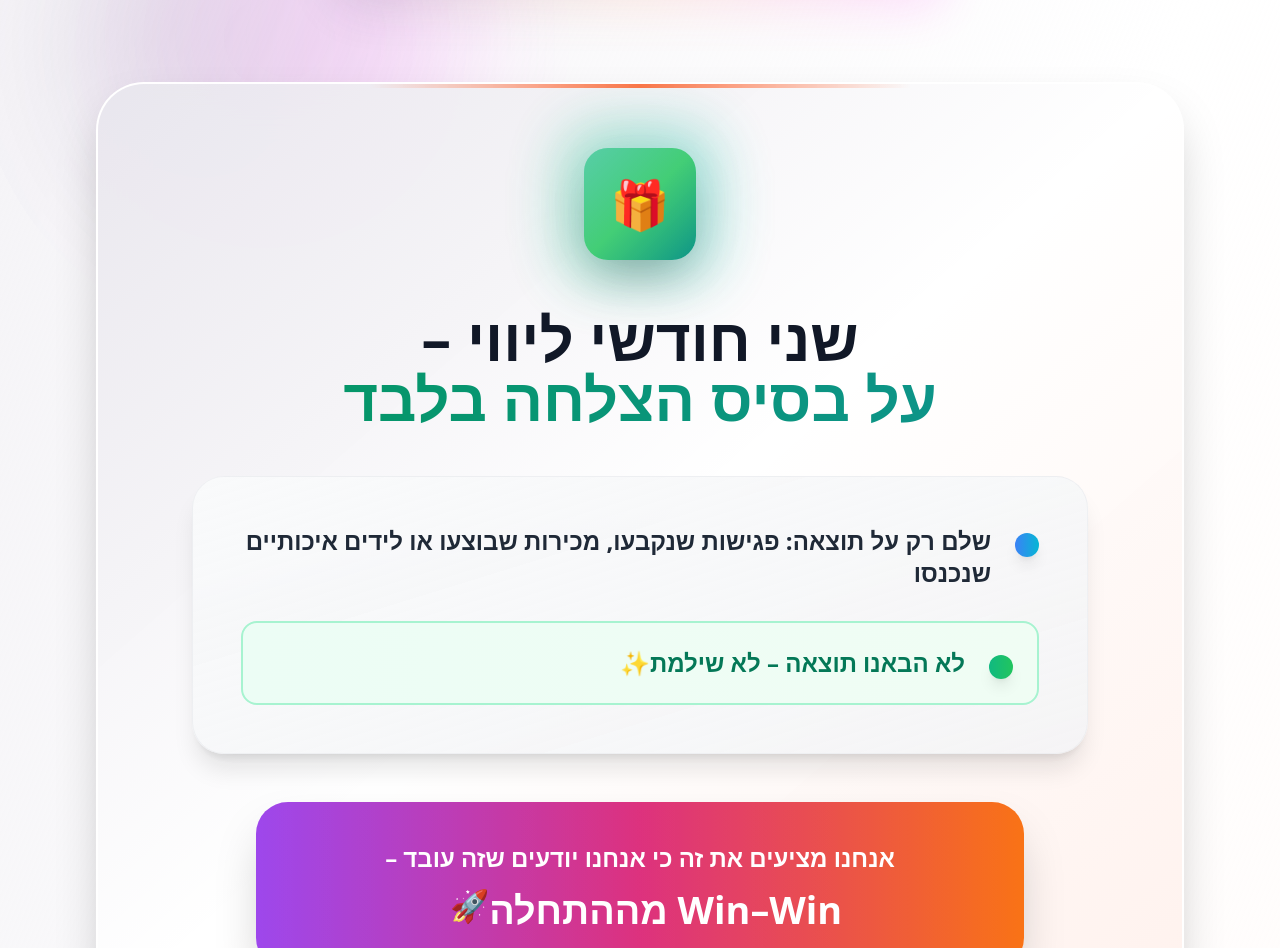
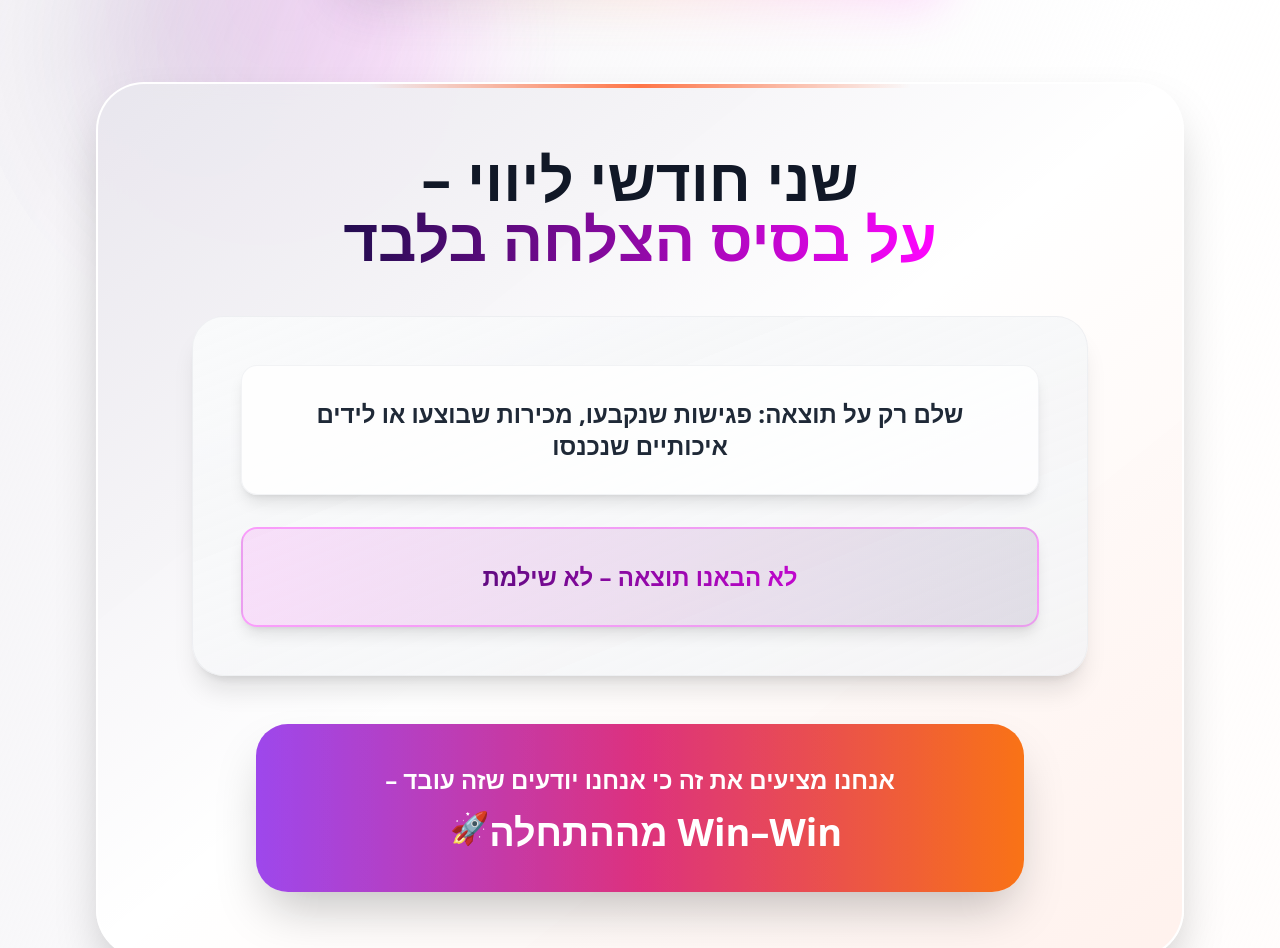
Before and after one commit to rotem-ziv21/data-to-dollars-flow, a React (Vite) app: page / in a window 1280 px wide. Shown: the part 6760-7708 px from the top of the page. Built offline with nearby package versions, Linux system fonts and the light colour scheme.

Commit message:
Remove gift emoji and green box
Remove gift emoji and green box, change the color of the "on success only" line to purple, and improve the design of the two lines below, removing the bullet points.

```diff
--- a/src/pages/Index.tsx
+++ b/src/pages/Index.tsx
@@ -1085,29 +1085,7 @@ export default function Index() {
 
               <div className="relative z-10 text-center space-y-12">
 
-                {/* אייקון מרכזי מעוצב */}
-                <motion.div
-                  className="relative inline-block"
-                  whileHover={{ rotate: 360, scale: 1.1 }}
-                  transition={{ duration: 0.8, type: "spring" }}
-                >
-                  <div className="w-28 h-28 bg-gradient-to-br from-emerald-500 via-green-500 to-teal-600 rounded-3xl shadow-2xl flex items-center justify-center relative">
-                    <div className="absolute inset-0 bg-gradient-to-br from-white/30 to-transparent rounded-3xl" />
-                    <span className="text-5xl relative z-10">🎁</span>
-                    <motion.div
-                      className="absolute -inset-2 bg-gradient-to-r from-emerald-500/50 to-teal-500/50 rounded-[2rem] blur-xl -z-10"
-                      animate={{
-                        scale: [1, 1.2, 1],
-                        opacity: [0.5, 0.8, 0.5]
-                      }}
-                      transition={{
-                        duration: 2,
-                        repeat: Infinity
-                      }}
-                    />
-                  </div>
-                </motion.div>
-
+                {/* כותרת מרכזית מעוצבת */}
                 <motion.h3
                   className="text-4xl md:text-6xl font-black text-gray-900 leading-tight"
                   initial={{ opacity: 0, y: 30 }}
@@ -1115,7 +1093,7 @@ export default function Index() {
                   transition={{ duration: 0.8, delay: 0.2 }}
                 >
                   שני חודשי ליווי –<br />
-                  <span className="bg-gradient-to-r from-emerald-600 to-teal-600 bg-clip-text text-transparent">
+                  <span className="bg-gradient-to-r from-primary to-accent bg-clip-text text-transparent">
                     על בסיס הצלחה בלבד
                   </span>
                 </motion.h3>
@@ -1131,40 +1109,25 @@ export default function Index() {
 
                     {/* נקודה ראשונה */}
                     <motion.div
-                      className="flex items-start gap-6 text-right group"
-                      whileHover={{ x: 10 }}
-                      transition={{ type: "spring", stiffness: 300 }}
+                      className="bg-white/80 rounded-2xl p-8 border border-gray-200/50 shadow-lg"
+                      initial={{ opacity: 0, y: 20 }}
+                      whileInView={{ opacity: 1, y: 0 }}
+                      transition={{ duration: 0.6, delay: 0.5 }}
                     >
-                      <motion.div
-                        className="w-6 h-6 bg-gradient-to-r from-blue-500 to-cyan-500 rounded-full mt-2 flex-shrink-0 shadow-lg"
-                        whileHover={{ scale: 1.2, rotate: 180 }}
-                        transition={{ type: "spring", stiffness: 400 }}
-                      />
-                      <p className="text-xl md:text-2xl text-gray-800 font-semibold leading-relaxed group-hover:text-blue-700 transition-colors duration-300">
+                      <p className="text-xl md:text-2xl text-gray-800 font-semibold leading-relaxed text-center">
                         שלם רק על תוצאה: פגישות שנקבעו, מכירות שבוצעו או לידים איכותיים שנכנסו
                       </p>
                     </motion.div>
 
                     {/* נקודה שנייה - מודגשת */}
                     <motion.div
-                      className="flex items-start gap-6 text-right bg-gradient-to-r from-emerald-50 to-green-50 rounded-2xl p-6 border-2 border-emerald-200 group"
-                      whileHover={{ scale: 1.02, x: 10 }}
-                      transition={{ type: "spring", stiffness: 300 }}
+                      className="bg-gradient-to-r from-accent/10 to-primary/10 rounded-2xl p-8 border-2 border-accent/30 shadow-lg"
+                      initial={{ opacity: 0, y: 20 }}
+                      whileInView={{ opacity: 1, y: 0 }}
+                      transition={{ duration: 0.6, delay: 0.7 }}
                     >
-                      <motion.div
-                        className="w-6 h-6 bg-gradient-to-r from-emerald-500 to-green-500 rounded-full mt-2 flex-shrink-0 shadow-lg"
-                        whileHover={{ scale: 1.3, rotate: 360 }}
-                        transition={{ type: "spring", stiffness: 400 }}
-                      />
-                      <p className="text-xl md:text-2xl font-black text-emerald-700 leading-relaxed">
+                      <p className="text-xl md:text-2xl font-black text-center leading-relaxed bg-gradient-to-r from-primary to-accent bg-clip-text text-transparent">
                         לא הבאנו תוצאה – לא שילמת
-                        <motion.span
-                          className="inline-block ml-2 text-2xl"
-                          animate={{ rotate: [0, 15, -15, 0] }}
-                          transition={{ duration: 2, repeat: Infinity }}
-                        >
-                          ✨
-                        </motion.span>
                       </p>
                     </motion.div>
                   </div>
```
